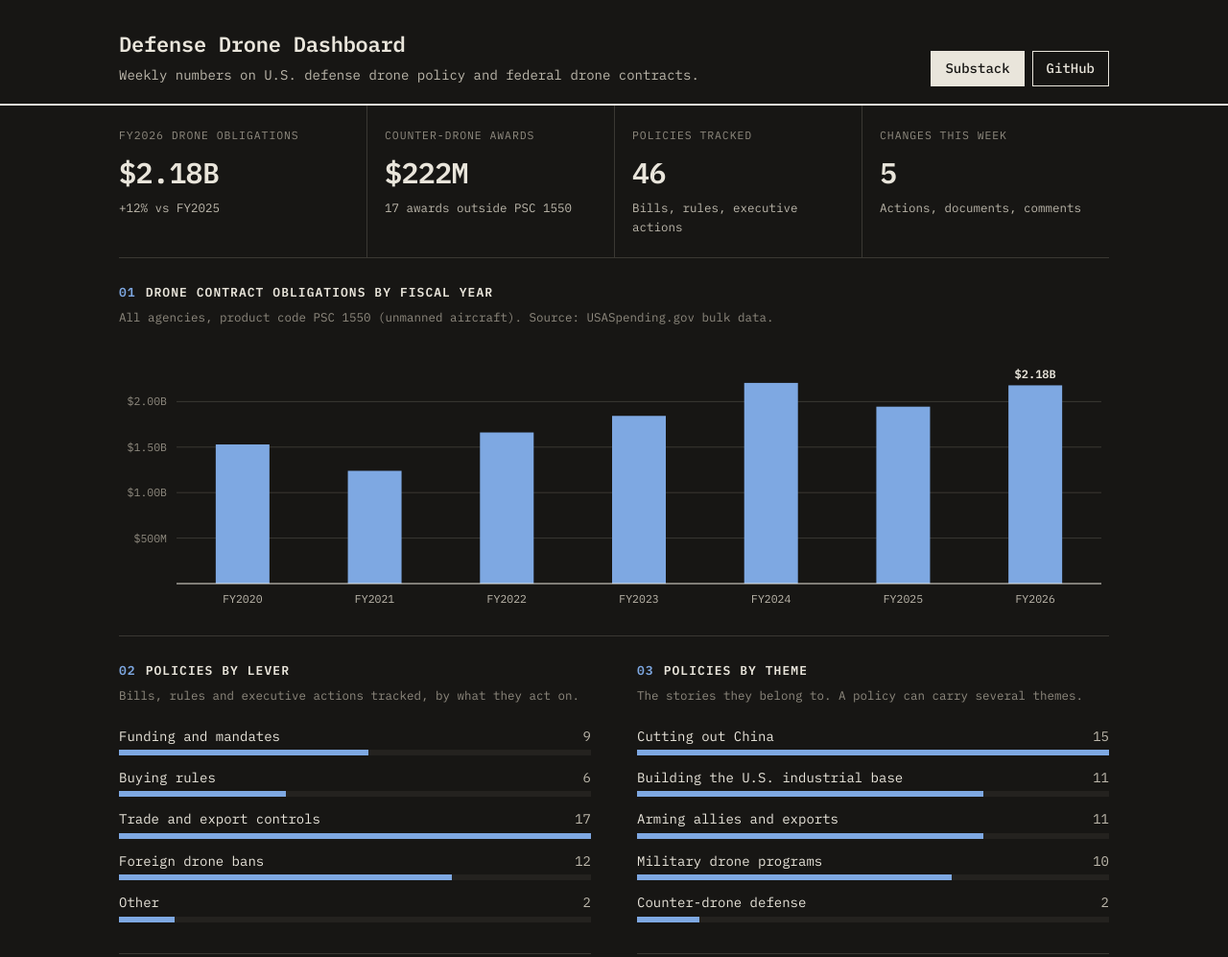
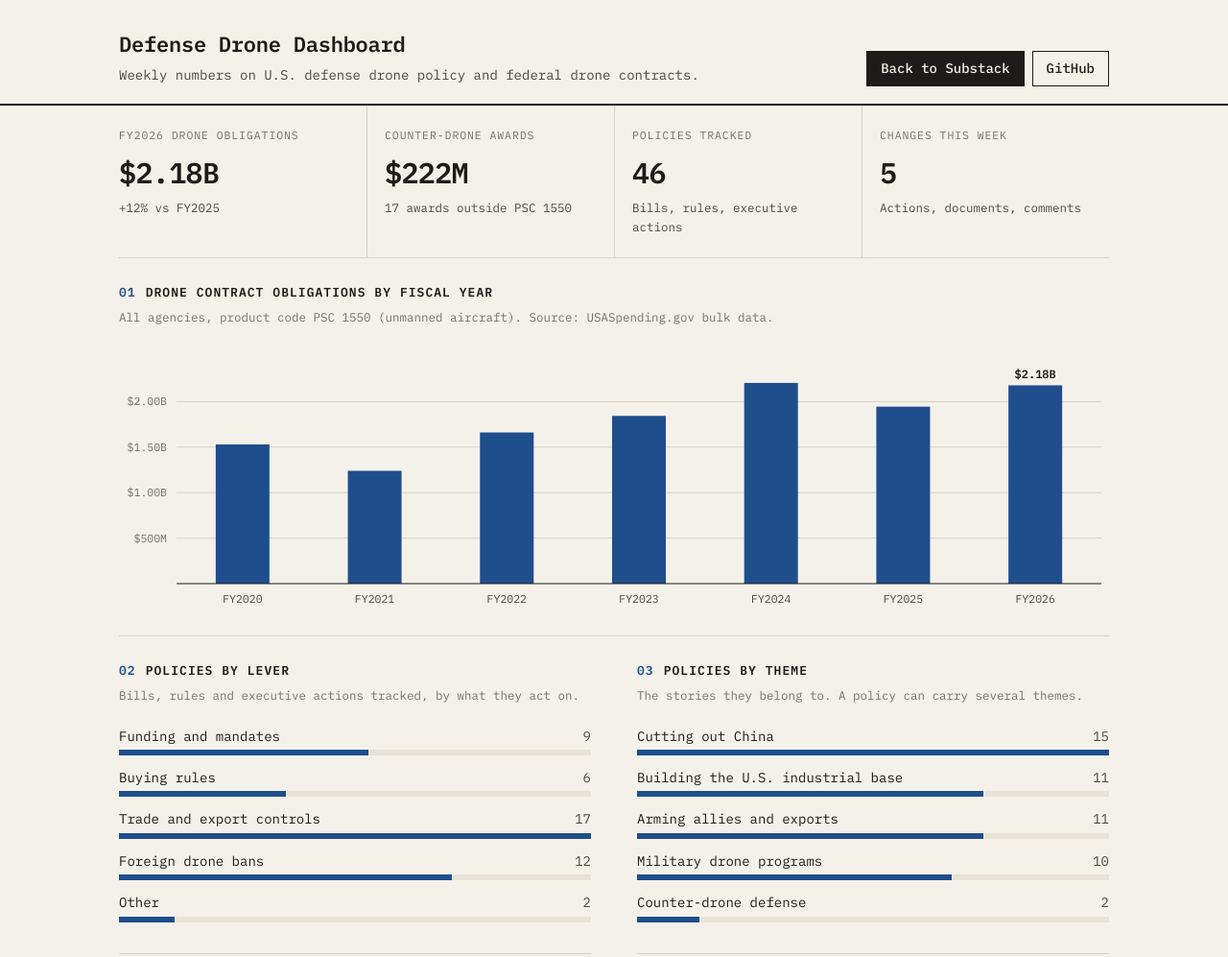
Before and after one commit to WalkerSimpson1/UAS_Project, a plain HTML site: page site/index.html in a window 1280 px wide. Shown: the top 997 px of the page at 96% size. Drawn offline with Linux system fonts and the dark colour scheme.

Commit message:
Dashboard: light mode only, 'Back to Substack' button

```diff
--- a/site/index.html
+++ b/site/index.html
@@ -13,13 +13,6 @@
     color-scheme: light;
     --paper: #f4f1ea; --ink: #1d1c1a; --ink-2: #4a4843; --ink-3: #75726b;
     --rule: #1d1c1a; --hair: #d6d1c4; --fill: #e8e3d7; --accent: #1f4e8c; --link: #1d1c1a;
-  }
-  @media (prefers-color-scheme: dark) {
-    :root:not([data-theme="light"]) {
-      color-scheme: dark;
-      --paper: #171614; --ink: #e9e5db; --ink-2: #bdb8ac; --ink-3: #8f8a7f;
-      --rule: #e9e5db; --hair: #3a3833; --fill: #24221f; --accent: #7ea8e2; --link: #e9e5db;
-    }
   }
   * { box-sizing: border-box; }
   body { margin: 0; background: var(--paper); color: var(--ink);
@@ -98,7 +91,7 @@
       <p class="tagline">Weekly numbers on U.S. defense drone policy and federal drone contracts.</p>
     </div>
     <nav class="links" aria-label="Elsewhere">
-      <a class="btn solid" href="https://walkersimpson.substack.com/?utm_campaign=profile_chips">Substack</a>
+      <a class="btn solid" href="https://walkersimpson.substack.com/?utm_campaign=profile_chips">Back to Substack</a>
       <a class="btn" href="https://github.com/WalkerSimpson1/UAS_Project">GitHub</a>
     </nav>
   </div>
```
